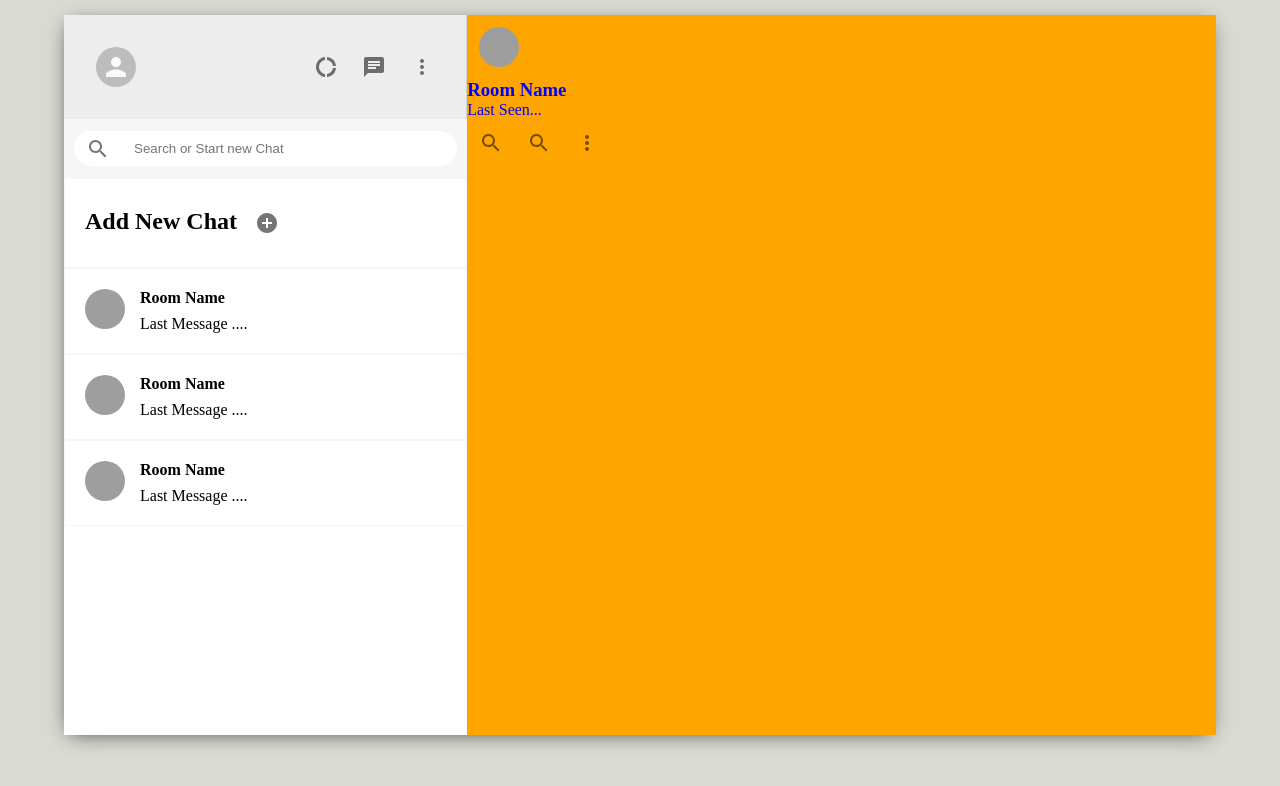
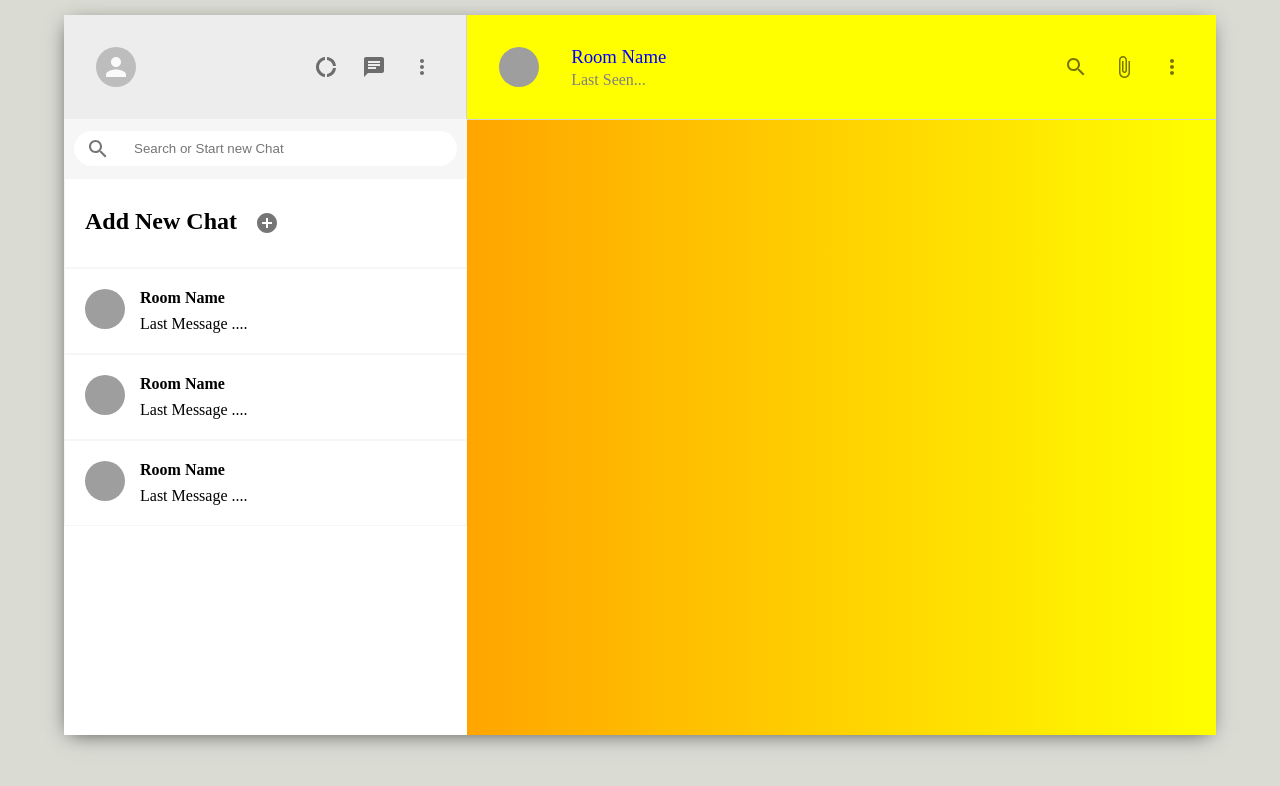
Before and after one commit to RajveerNarang/What_up, a React (Vite) app in the folder What_UP/: page / in a window 1280 px wide. Shown: the top 786 px of the page. Built offline with nearby package versions, Linux system fonts and the light colour scheme; grey boxes are pictures that could not be loaded.

Commit message:
UI RightSide

```diff
--- a/What_UP/src/components/Chat/Chat.css
+++ b/What_UP/src/components/Chat/Chat.css
@@ -1,11 +1,40 @@
 .chat {
   flex: 0.65;
+  display: flex;
+  flex-direction: column;
   color: blue;
-  background-color: orange;
+  background-color: yellow;
 }
 .chat_header {
+  padding: 20px;
+  display: flex;
+  align-items: center;
+  border-bottom: 1px solid lightgray;
+}
+.chat_headerInfo {
+  flex: 1;
+  padding-left: 20px;
+}
+.chat_headerInfo > h3 {
+  margin-bottom: 3px;
+  font-weight: 500;
+}
+.chat_headerInfo > p {
+  color: gray;
+}
+.chat_headerRight {
+  display: flex;
+  justify-content: space-between;
+  min-width: 100px;
 }
 .chat_body {
+  flex: 1;
+  background-image: linear-gradient(to right, orange, yellow);
+  background-repeat: repeat;
+  overflow: scroll;
+  background-position: center;
+  padding: 30px;
 }
+
 .chat_footer {
 }
--- a/What_UP/src/components/Chat/Chat.jsx
+++ b/What_UP/src/components/Chat/Chat.jsx
@@ -1,7 +1,7 @@
 import { Avatar, IconButton } from "@material-ui/core";
 import MoreVertIcon from "@material-ui/icons/MoreVert";
 import SearchOutlined from "@material-ui/icons/SearchOutlined";
-import AttachedFile from "@material-ui/icons/SearchOutlined";
+import AttachFile from "@material-ui/icons/AttachFile";
 import React, { useEffect, useState } from "react";
 import "./Chat.css";
 
@@ -30,7 +30,7 @@ const Chat = () => {
               <SearchOutlined />
             </IconButton>
             <IconButton>
-              <AttachedFile />
+              <AttachFile />
             </IconButton>
             <IconButton>
               <MoreVertIcon />
```
